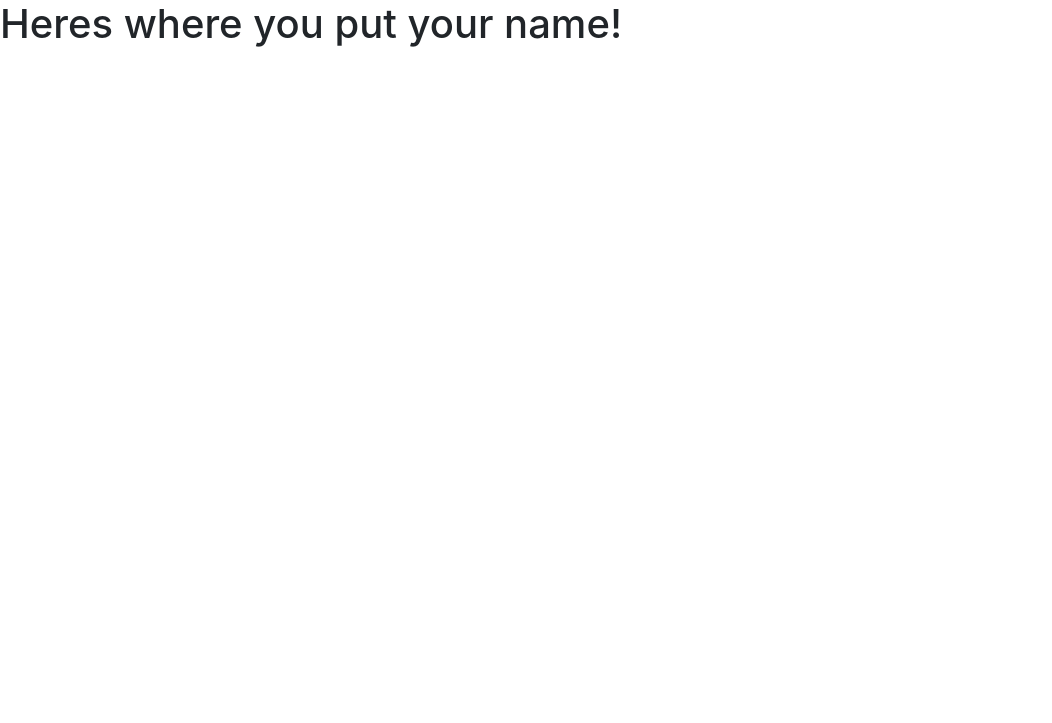
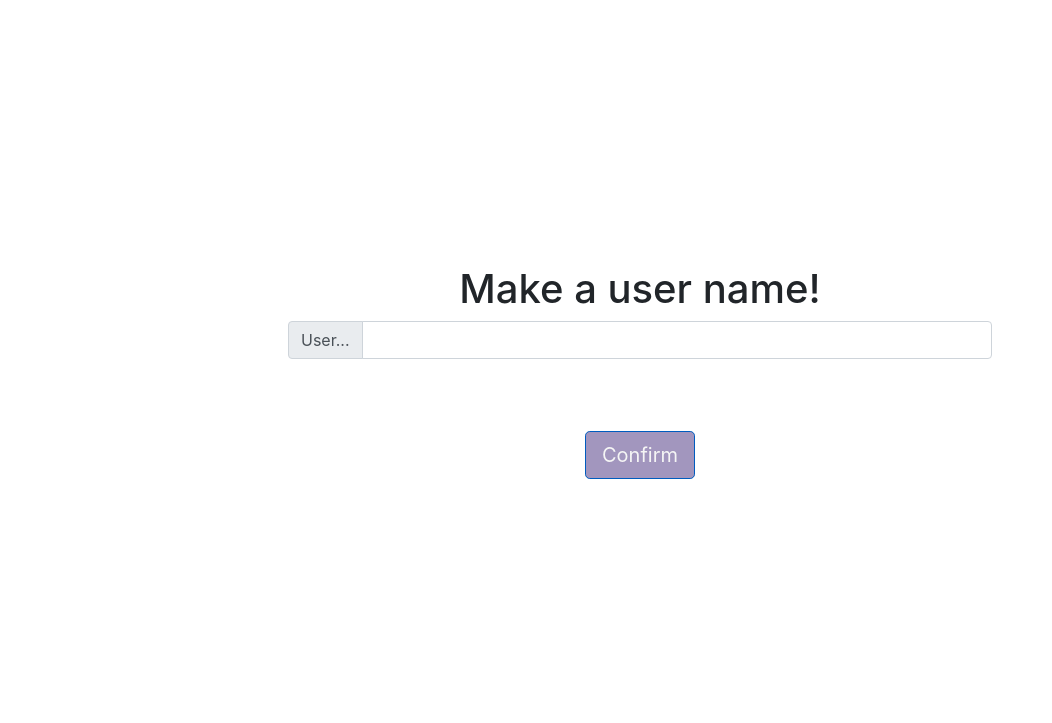
Before and after one commit to Shokupanman/Purpello, a website: page public/name.html in a window 1280 px wide. Shown: the whole page, without its empty margins (0-1052 px from the left). Drawn offline with nearby package versions, Linux system fonts and the light colour scheme.

Commit message:
username selection touched up and lobby link set

```diff
--- a/public/name.html
+++ b/public/name.html
@@ -7,7 +7,12 @@
       name="viewport"
       content="width=device-width, initial-scale=1, shrink-to-fit=no"
     />
-
+    <script>
+      function submitform() {
+        let username = $('#username').val()
+        window.location.href = 'lobby.html?username=' + username
+      }
+    </script>
     <!-- Bootstrap CSS -->
     <link
       rel="stylesheet"
@@ -19,7 +24,44 @@
     <title>Purpello</title>
   </head>
   <body>
-    <h1>Heres where you put your name!</h1>
+      <div
+      style="display: flex; align-items: center; justify-content: center; flex-direction: column; height: 80vh; margin-top: 5rem;"
+      >
+      <h1>Make a user name!</h1>
+
+      <form onsubmit="submitform(); return false">
+        <section
+          style="display: flex; justify-content: center; align-items: center;"
+        >
+          <div class="input-group mb-3" style="width: 55vw;">
+            <div class="input-group-prepend">
+              <span class="input-group-text" id="inputGroup-sizing-default"
+                >User...</span
+              >
+            </div>
+            <input
+            id = 'username'
+              type="text"
+              class="form-control"
+              aria-label="Sizing example input"
+              aria-describedby="inputGroup-sizing-default"
+            />
+          </div>
+        </section>
+        <div
+          style="display: flex; justify-content: center; align-items: center; margin-top: 3rem; margin-bottom: 3rem; width: 95vw; height: 4rem;"
+        >
+          <button
+          type="submit"
+            class="btn btn-primary btn-lg active"
+            style="color: whitesmoke; background-color: #a296be; "
+            role="button"
+            aria-pressed="true"
+            >Confirm</button
+            >
+        </form>
+        </div>
+      </div>
 
     <!-- Optional JavaScript -->
     <!-- jQuery first, then Popper.js, then Bootstrap JS -->
```
Also changed, not shown: public/lobby.html (+2 -2 lines).
